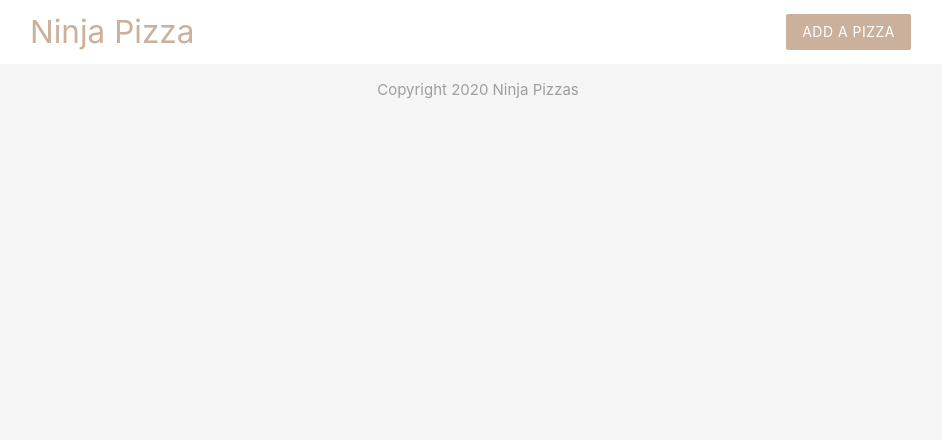
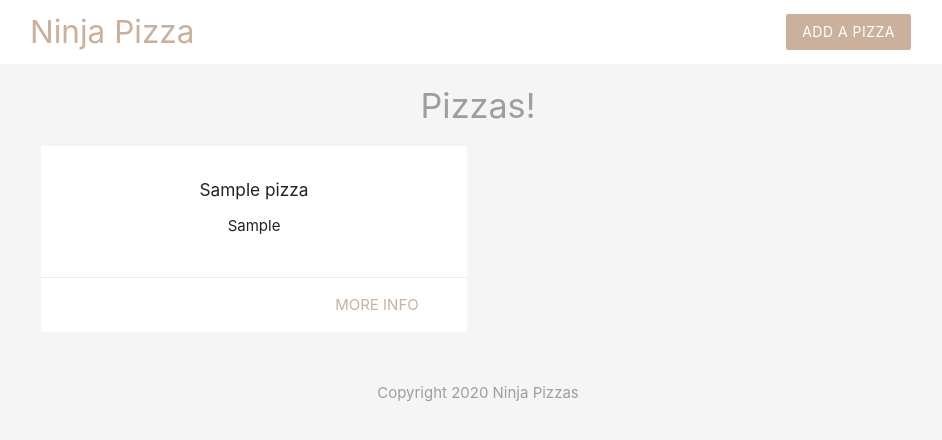
Before and after one commit to ktscates/LearnPHP, a PHP site: page / in a window 1280 px wide. Shown: the top 440 px of the page, without its empty margins (162-1104 px from the left). Run offline with PHP 8.4, Linux system fonts and the light colour scheme; tables that the repository leaves empty or names only in its code hold one stand-in row (values such as "Sample post").

Commit message:
db connect, loop through arrays

```diff
--- a/index.php
+++ b/index.php
@@ -1,4 +1,22 @@
 <?php
+    include 'templates/db_connect.php';
+
+    // Write query for all pizzas
+    $sql = 'SELECT title, ingredients, id FROM pizzas ORDER BY created_at';
+
+    // Make query & get result
+    $result = mysqli_query($conn, $sql);
+
+    // Fetch the resulting rows as an array
+    $pizzas = mysqli_fetch_all($result, MYSQLI_ASSOC);
+
+    // Free result from the memory
+    mysqli_free_result($result);
+
+    // Close connection
+    mysqli_close($conn);
+
+    // print_r($pizzas);
 
 ?>
 <!DOCTYPE html>
@@ -6,6 +24,50 @@
 
     <?php include 'templates/header.php'; ?>
 
+    <h4 class="center grey-text">Pizzas!</h4>
+
+    <div class="container">
+
+        <div class="row">
+
+            <?php foreach($pizzas as $pizza): ?>
+
+                <div class="col s6 md3">
+
+                    <div class="card z-depth-0">
+
+                        <div class="card-content center">
+
+                            <h6><?php echo htmlspecialchars($pizza['title']); ?></h6>
+
+                            <ul>
+                                <?php foreach(explode(',', $pizza['ingredients']) as $ing): ?>
+
+                                    <li><?php echo htmlspecialchars($ing) ?></li>
+
+                                <?php endforeach ?>
+
+                            </ul>
+
+                        </div>
+
+                        <div class="card-action right-align">
+
+                            <a class="brand-text" href="#">More Info</a>
+
+                        </div>
+
+                    </div>
+
+                </div>
+
+            <?php endforeach ?>
+
+        </div>
+
+    </div>
+
+
     <?php include 'templates/footer.php'; ?>
 
 </html>
--- /dev/null
+++ b/templates/db_connect.php
@@ -0,0 +1,11 @@
+<?php
+
+    // Connect to database
+    $conn = mysqli_connect('localhost', 'root', '', 'ninja_pizza');
+
+    // Check connection
+    if(!$conn){
+        echo 'Connection error: ' . mysqli_connect_error();
+    }
+
+?>
--- a/templates/header.php
+++ b/templates/header.php
@@ -23,11 +23,11 @@
 
         <div class="container">
 
-            <a href="#" class="brand-logo brand-text">Ninja Pizza</a>
+            <a href="index.php" class="brand-logo brand-text">Ninja Pizza</a>
 
             <ul id="nav-mobile" class="right hide-on-small-and-down">
 
-                <li><a href="#" class="btn brand z-depth-0">Add a Pizza</a></li>
+                <li><a href="add.php" class="btn brand z-depth-0">Add a Pizza</a></li>
 
             </ul>
 
```
Also changed, not shown: add.php (+12 -4 lines).
